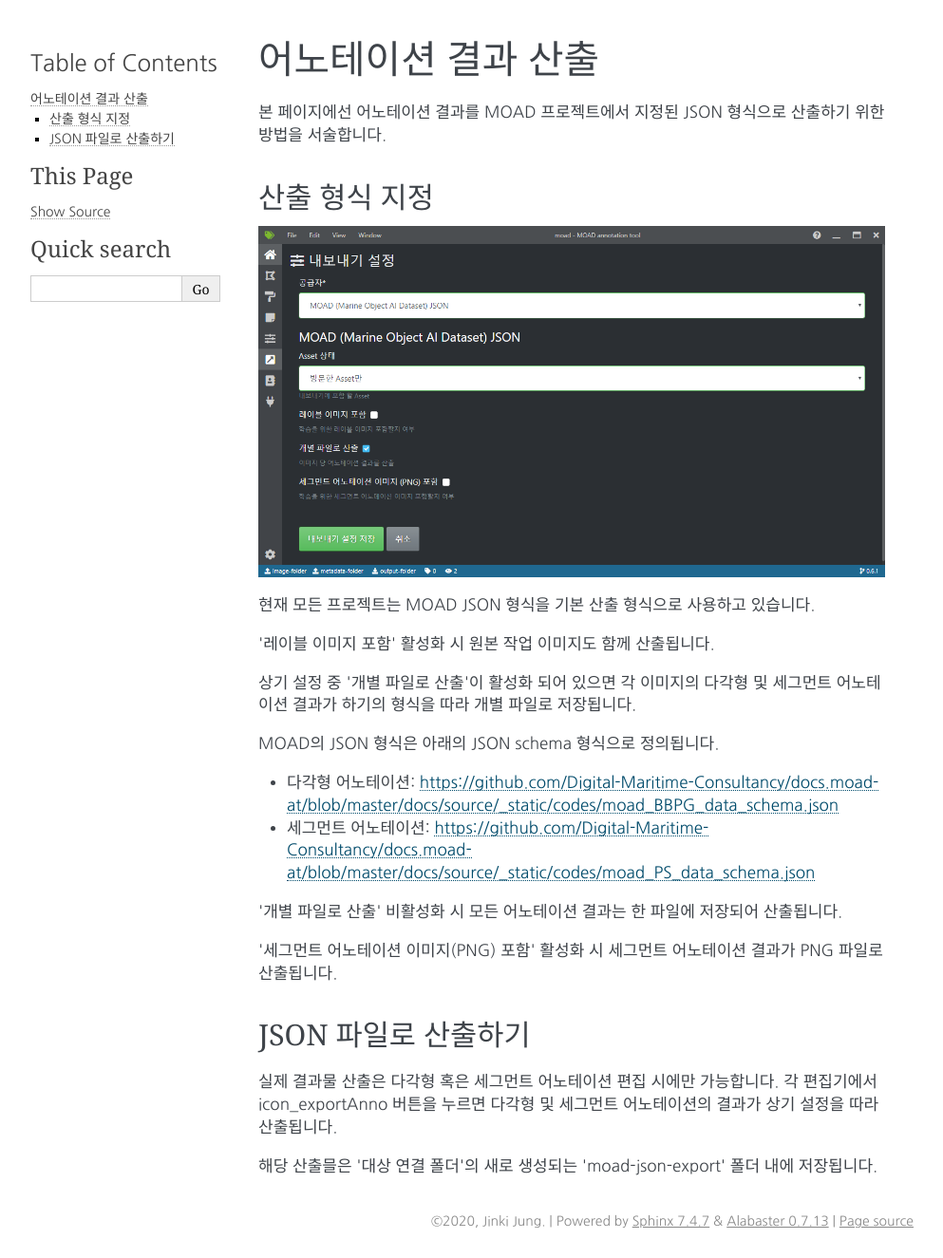
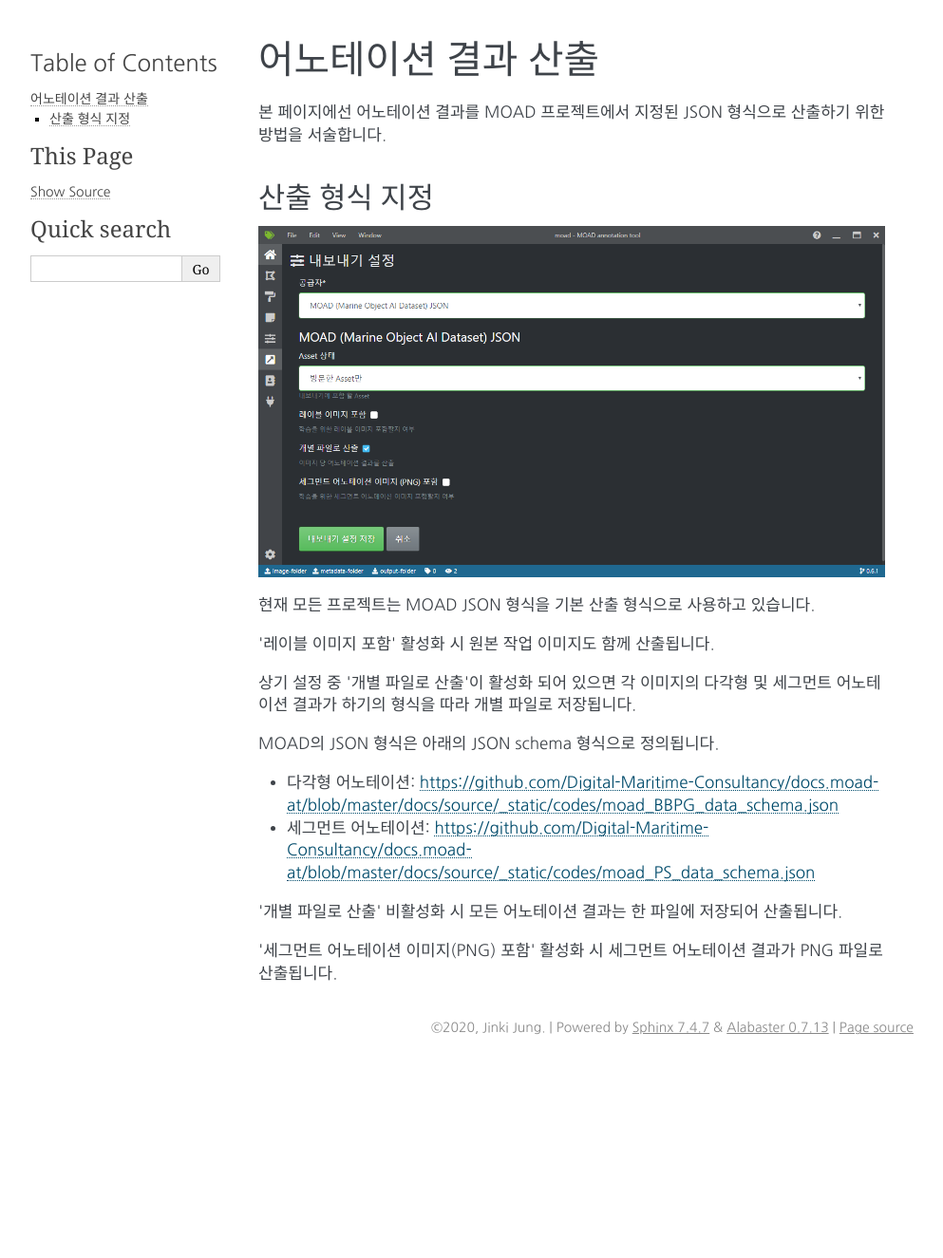
Before and after one commit to Digital-Maritime-Consultancy/docs.moad-at, a Sphinx documentation site: the page built from docs/source/export.rst, in a window 1280 px wide. Shown: the whole page at 95% size, without its empty margins (148-1141 px from the left). Built offline with Sphinx 7.4.7, drawn with Linux system fonts in a browser that asks for light colours; after the commit the page ends 1121 px from its top, so only the background shows below that.

Commit message:
Update export.rst

```diff
--- a/docs/source/export.rst
+++ b/docs/source/export.rst
@@ -29,11 +29,3 @@
 '개별 파일로 산출' 비활성화 시 모든 어노테이션 결과는 한 파일에 저장되어 산출됩니다.
 
 '세그먼트 어노테이션 이미지(PNG) 포함' 활성화 시 세그먼트 어노테이션 결과가 PNG 파일로 산출됩니다.
-
-
-JSON 파일로 산출하기
-------------------------------
-
-실제 결과물 산출은 다각형 혹은 세그먼트 어노테이션 편집 시에만 가능합니다. 각 편집기에서 icon_exportAnno 버튼을 누르면 다각형 및 세그먼트 어노테이션의 결과가 상기 설정을 따라 산출됩니다.
-
-해당 산출믈은 '대상 연결 폴더'의 새로 생성되는 'moad-json-export' 폴더 내에 저장됩니다.
```
